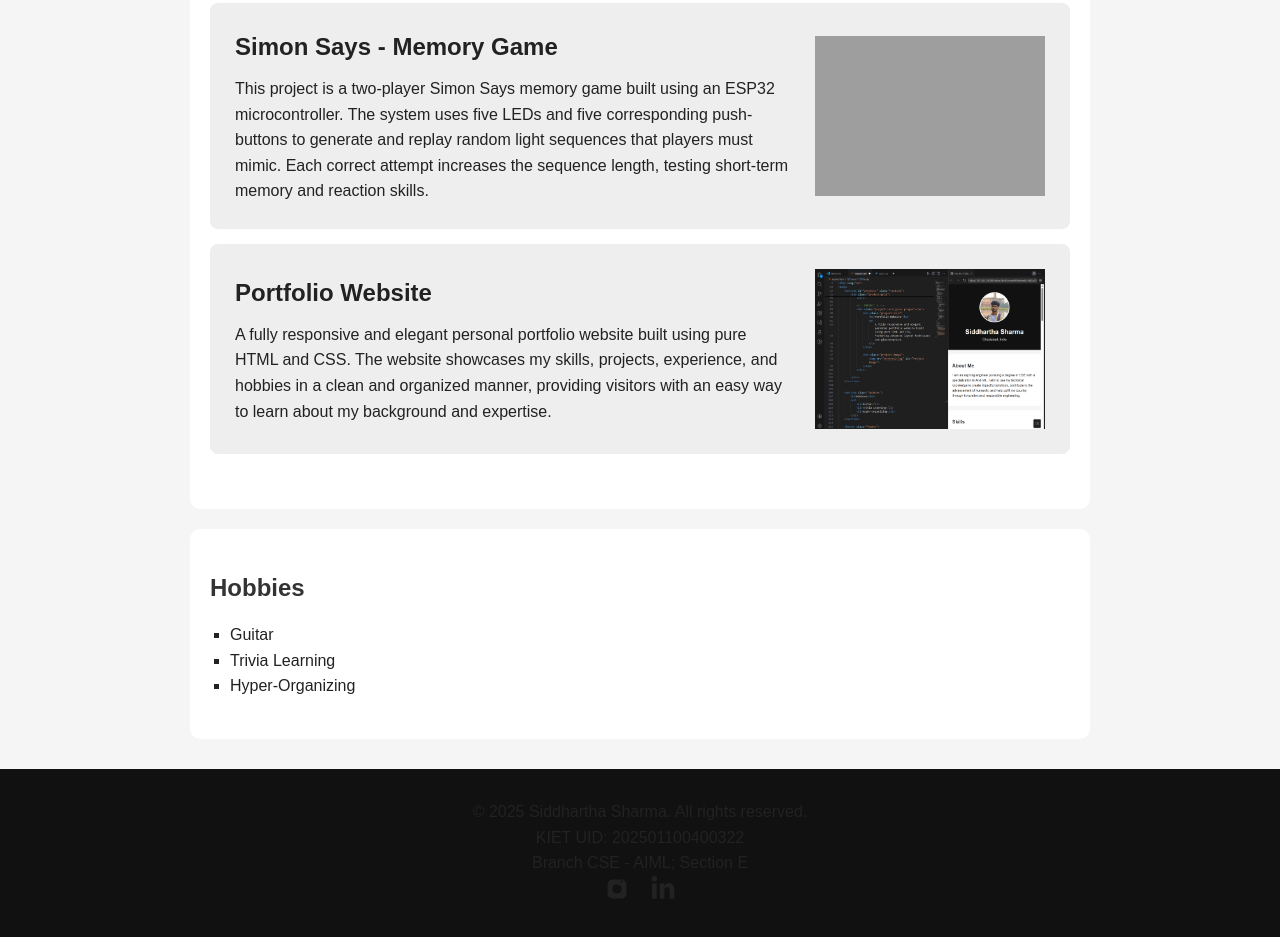
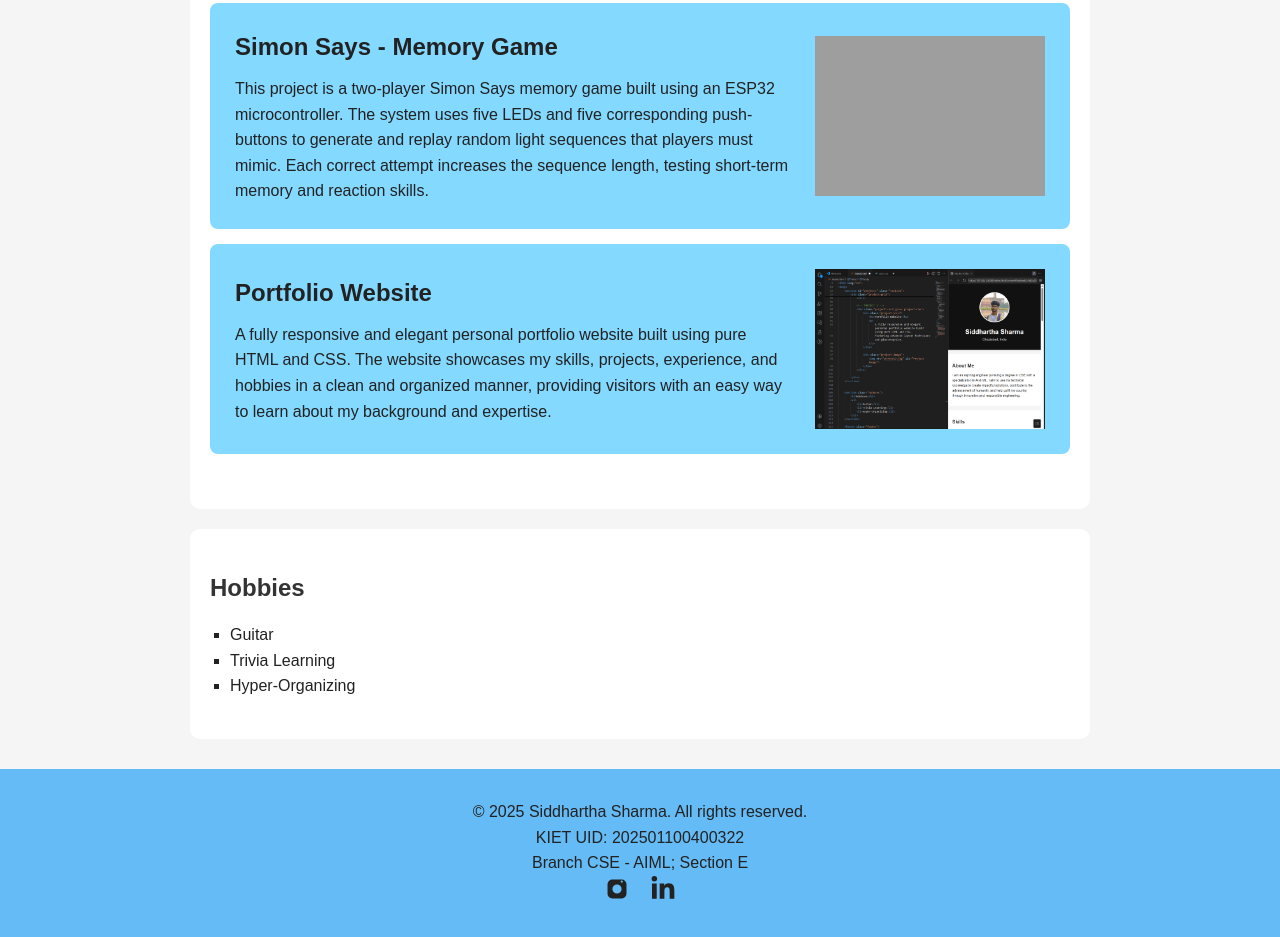
Before and after one commit to SiddharthaSharma10/portfolioassginment, a plain HTML site: page index.html in a window 1280 px wide. Shown: the part 1343-2280 px from the top of the page. Drawn offline with Linux system fonts and the light colour scheme; grey boxes are pictures that could not be loaded.

Commit message:
Change header and footer background colors
Updated background colors for header and footer.

```diff
--- a/style.css
+++ b/style.css
@@ -15,7 +15,7 @@ body {
 .hero {
     text-align: center;
     padding: 40px 20px;
-    background: #111;
+    background:  rgb(101, 187, 245);
     color: white;
 }
 
@@ -65,7 +65,7 @@ section h2 {
 
 /* PROJECTS */
 .project-card {
-    background: #eee;
+    background: rgb(131, 217, 255);
     padding: 15px;
     border-radius: 8px;
     margin-bottom: 15px;
@@ -76,7 +76,7 @@ footer {
     text-align: center;
     padding: 20px;
     margin-top: 30px;
-    background: #111;
+    background: rgb(101, 187, 245);
     color: white;
 }
 
```
